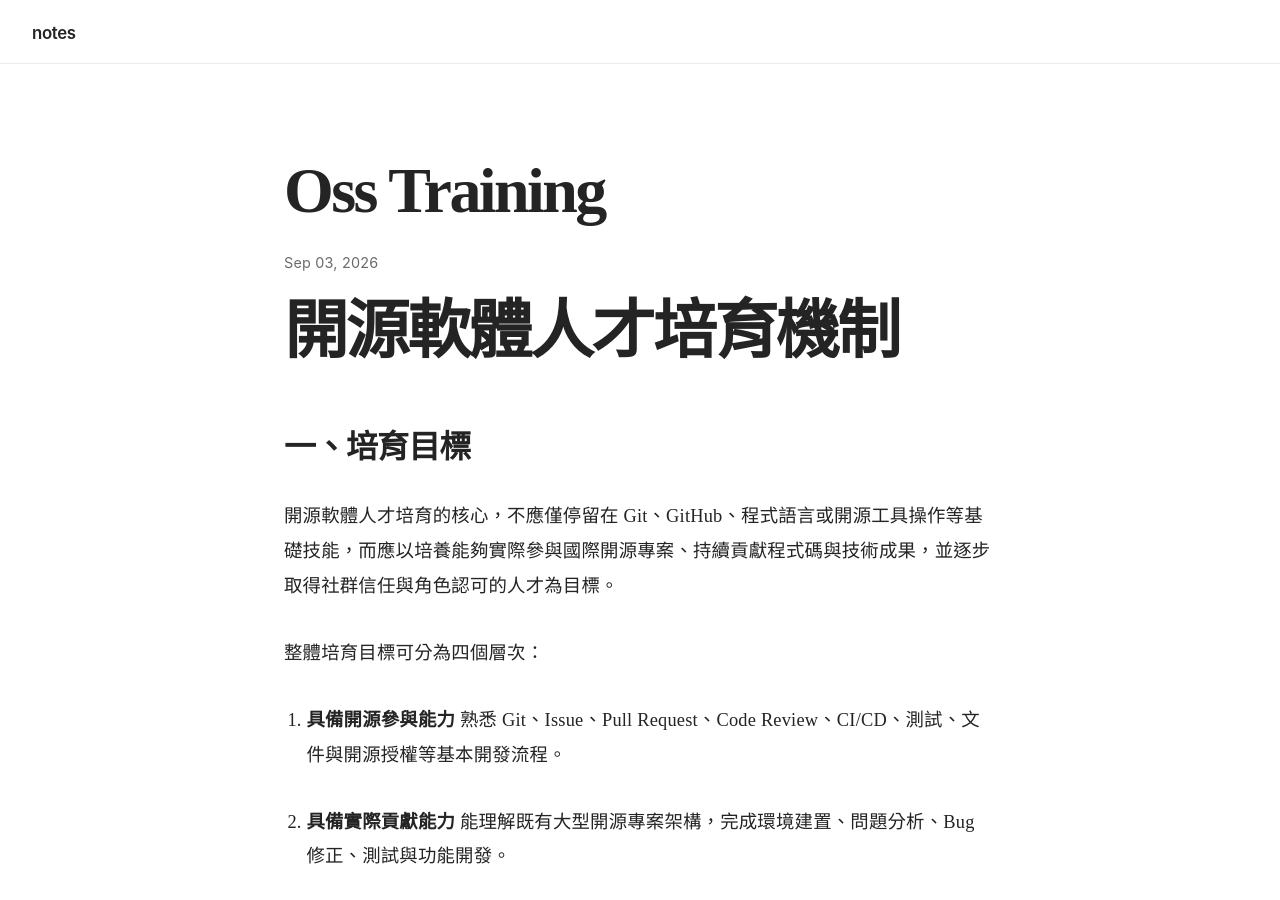
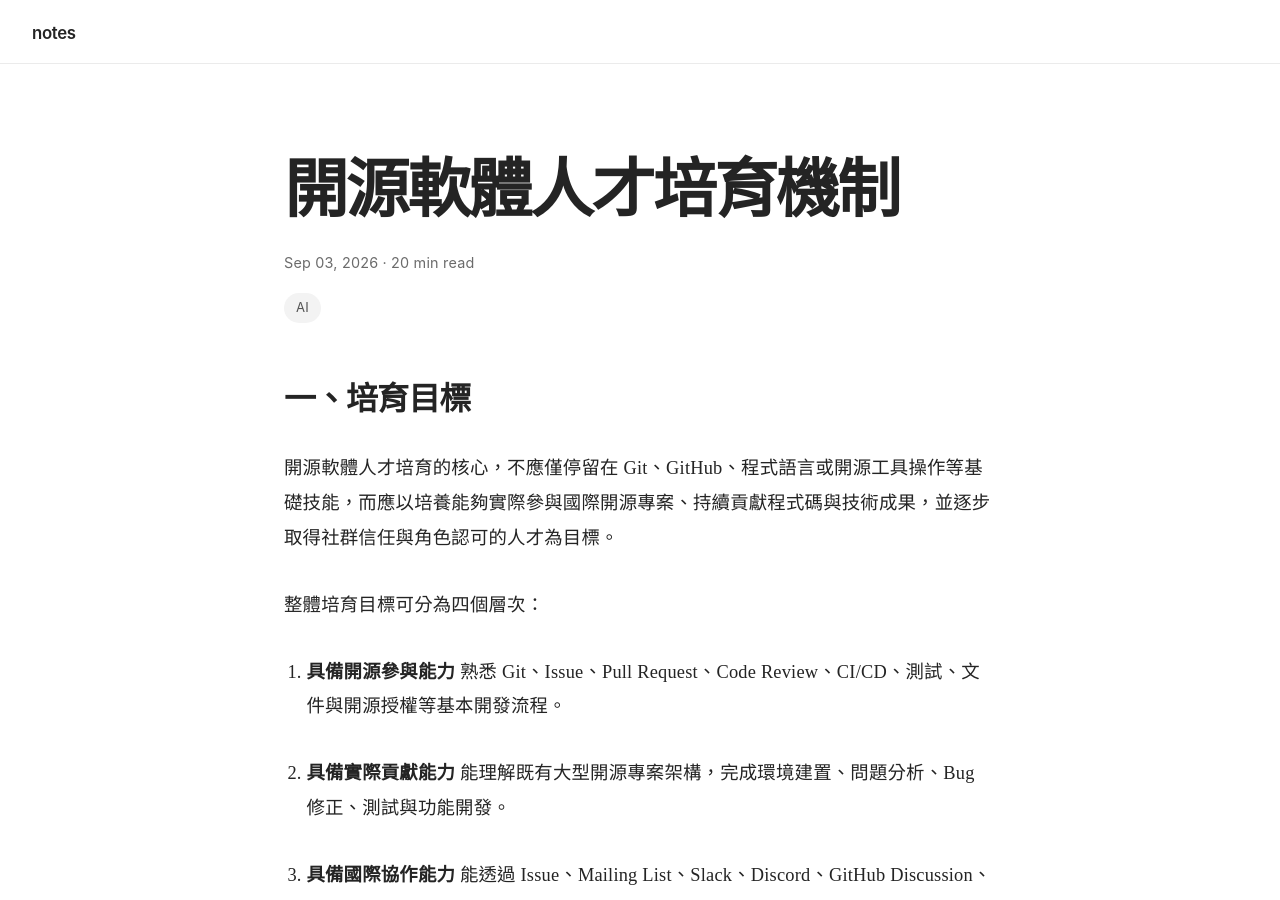
Before and after one commit to linjose/notes, a Jekyll site: the page built from _posts/2026-09-03-oss-training.md, in a window 1280 px wide and 900 px high. Built offline with Jekyll 4.4.1, drawn with Linux system fonts in a browser that asks for light colours; our own code applies the rules of GitHub Pages for plain Markdown files.

Commit message:
Update 2026-09-03-oss-training.md

```diff
--- a/_posts/2026-09-03-oss-training.md
+++ b/_posts/2026-09-03-oss-training.md
@@ -1,4 +1,11 @@
-# 開源軟體人才培育機制
+---
+layout: post
+title: 開源軟體人才培育機制
+date: 2026-09-03
+reading_time: 20 min read
+tags: [AI]
+excerpt:
+---
 
 ## 一、培育目標
 
```
